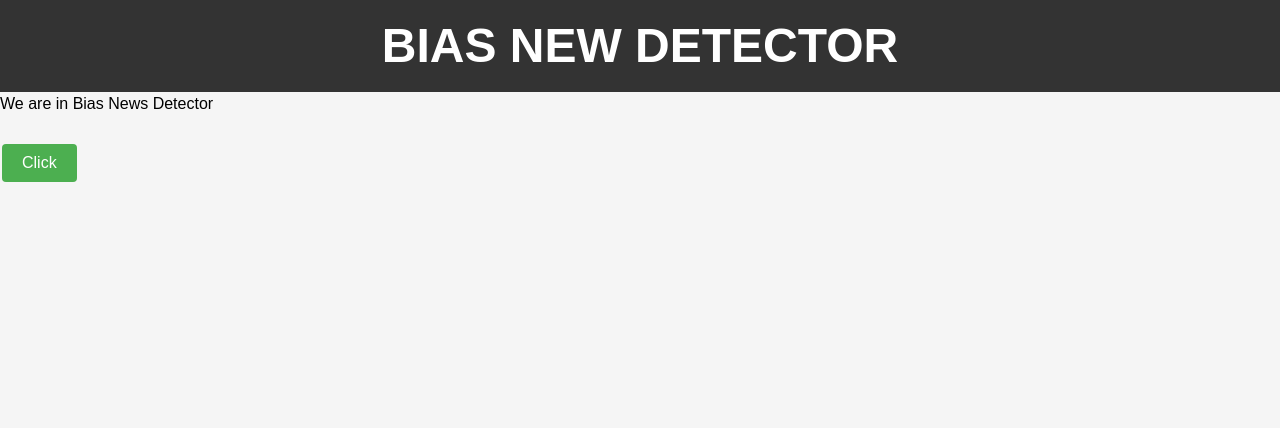
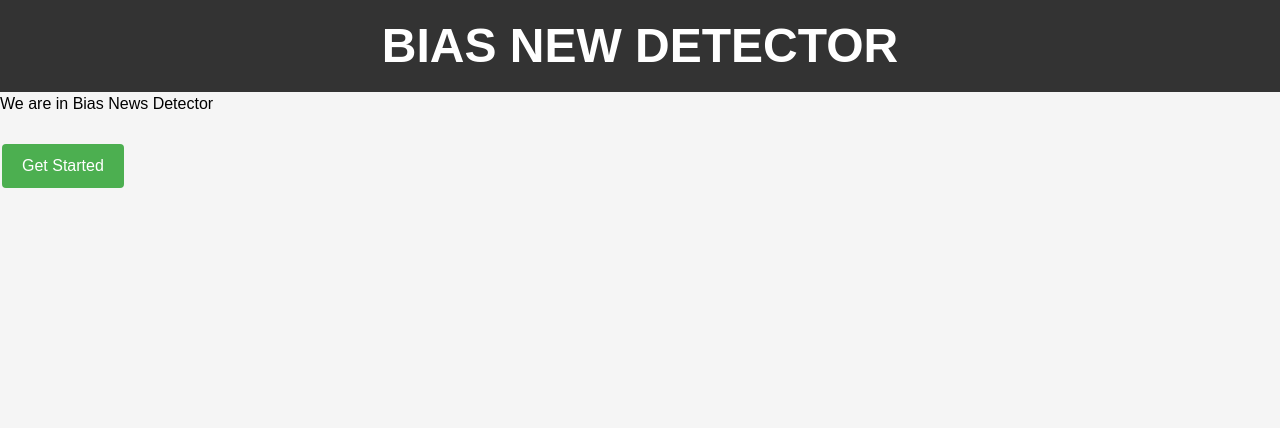
Before and after one commit to JordanDotPy/BiasNewsDetector, a Django app: page /BND/ in a window 1280 px wide. Shown: the top 428 px of the page. Run offline with Django 4.2, Linux system fonts and the light colour scheme.

Commit message:
added webpage

```diff
--- a/BiasNewsDetector/templates/BiasNewsDetector/index.html
+++ b/BiasNewsDetector/templates/BiasNewsDetector/index.html
@@ -7,6 +7,6 @@
 <p>We are in Bias News Detector</p>
 <br>
 
-<button onclick="location.href='https://www.example.com'" class="button">Click</button>
+<a href="{% url 'article' %}" class="button">Get Started</a>
 </body>
 {% endblock %}
--- a/BiasNewsDetector/urls.py
+++ b/BiasNewsDetector/urls.py
@@ -5,4 +5,5 @@ from . import views
 urlpatterns = [
     path('admin/', admin.site.urls),
     path('', views.home, name='home'),
+    path('article/', views.get_article, name='article'),
 ]
--- a/BiasNewsDetector/views.py
+++ b/BiasNewsDetector/views.py
@@ -8,3 +8,8 @@ from django.http import JsonResponse
 def home(request):
     context = {}
     return render(request, 'BiasNewsDetector/index.html', context)
+
+
+def get_article(request):
+    context = {}
+    return render(request, 'BiasNewsDetector/get_article.html', context)
```
Also changed, not shown: BiasNewsDetector/templates/BiasNewsDetector/get_article.html (added, +12 -0 lines).
